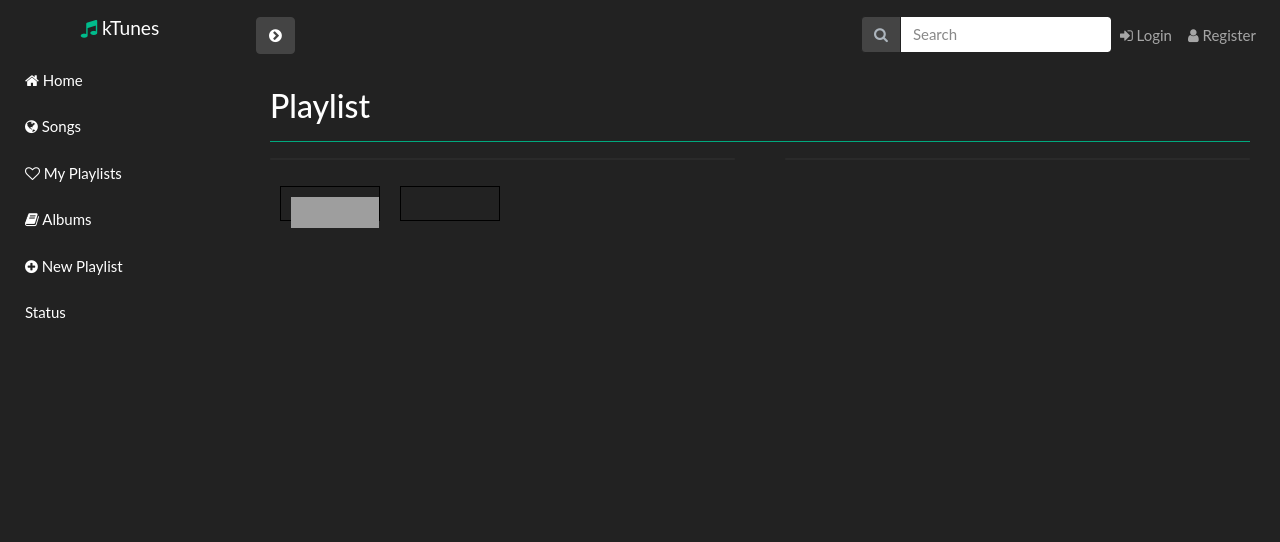
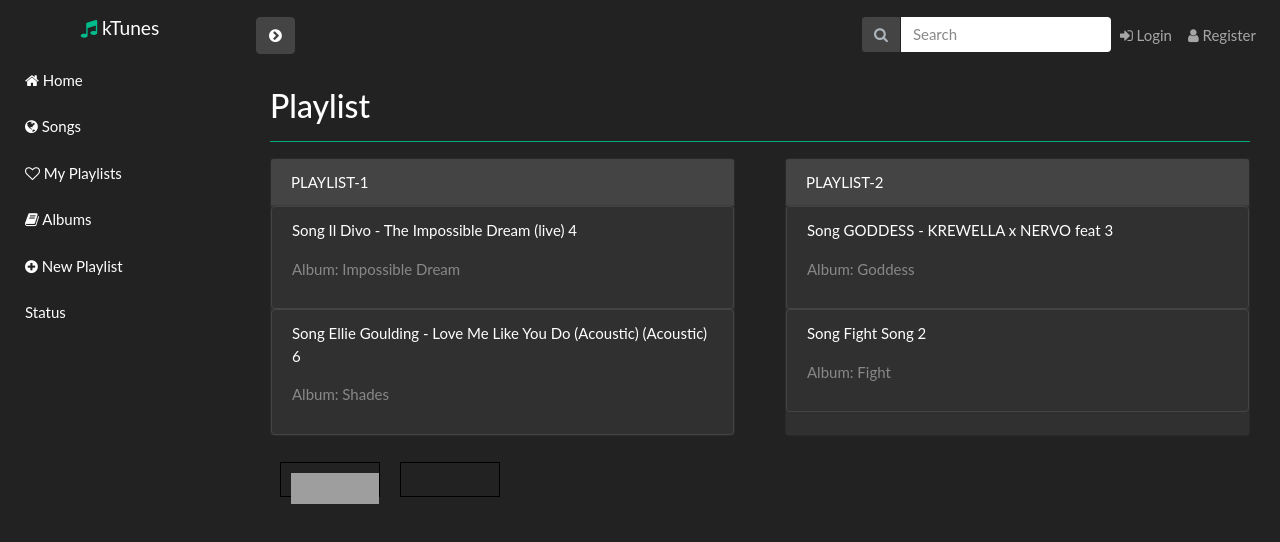
Before and after one commit to Kavshree/ktunes-new, an Angular app: page /playList in a window 1280 px wide. Shown: the top 542 px of the page. Built offline with nearby package versions, Linux system fonts and the light colour scheme; data requests are answered from the project's data file; grey boxes are pictures that could not be loaded.

Commit message:
implemented playlist basic logic

```diff
--- a/db.json
+++ b/db.json
@@ -60,6 +60,11 @@
       "songID": 2,
       "playListName": "Playlist-2",
       "id": 3
+    },
+    {
+      "songID": 6,
+      "playListName": "Playlist-1",
+      "id": 4
     }
   ]
 }
--- a/src/app/PlaylistModule/playList.component.ts
+++ b/src/app/PlaylistModule/playList.component.ts
@@ -1,6 +1,7 @@
-import {Component} from '@angular/core';
+import {Component, ElementRef, Input, ViewChild} from '@angular/core';
 import  { KTuneService } from '../ktune.service';
 import { CardCarouselComponent } from './cardcarousel.component';
+
 
 @Component({
     selector: 'play-list',
@@ -8,10 +9,19 @@ import { CardCarouselComponent } from './cardcarousel.component';
     <div class="col-lg-12">
     <h3> Playlist </h3>
     <hr class="ktunesLine" />
+
     <div class="card-columns card-deck">
-    <div class="card mb-3" style="min-width: 18rem;" *ngFor="let play of playListData">
-
-    </div>
+        <div class="card mb-3" style="min-width: 18rem;" *ngFor="let play of playListData">
+            <div class="card-header">{{play.playListName | uppercase }}</div>
+        <div class="flex-nowrap">
+            <div class="list-group" *ngFor="let p of play.PlayListSongs">
+                <div class="list-group-item">
+                   <p>Song {{p.songname}} {{p.songID}}</p>
+                   <p class="text-muted"> Album: {{ getSongDetailsFromID(p.songID, "album") }} </p>
+                </div>
+            </div>
+        </div>
+        </div>
     </div>
 
 
@@ -45,29 +55,35 @@ import { CardCarouselComponent } from './cardcarousel.component';
         margin: 10px;
         padding: 10px;
         border: 1px solid black;
-    }
+    },
     `]
 })
 
 export class PlayListComponent {
-
-    response; playListData=[];
+    response; playListData=[];allSongs;;
     playListBlueprint={"playListName":"", "PlayListSongs":[]};
     constructor(private _service: KTuneService) {}
     ngOnInit() {
+
+        this._service.getSongs().subscribe(res => {
+            this.allSongs = res;
+        })
+
         this._service.getPlayList().subscribe(res => {
             this.response=res;
             //console.log(res);
 
             for(var i=0;i<this.response.length;i++) {
                 let present = this.isPlaydataContainsPlaylist(this.response[i].playListName);
+                let sName = this.getSongDetailsFromID(this.response[i].songID, "songname");
+                 console.log(sName)
 
                 if(present == -1) {
                  this.playListBlueprint.playListName = this.response[i].playListName;
-                 this.playListBlueprint.PlayListSongs.push({ "songID": [this.response[i].songID]});
+                 this.playListBlueprint.PlayListSongs.push({ "songID": this.response[i].songID, "songname": sName} );
                 this.playListData.push(this.playListBlueprint);
                 } else {
-                    this.playListData[present].PlayListSongs.push({ "songID": [this.response[i].songID]});
+                    this.playListData[present].PlayListSongs.push({ "songID": this.response[i].songID, "songname": sName});
                 }
 
                 this.playListBlueprint={"playListName":"", "PlayListSongs":[]};
@@ -90,6 +106,17 @@ export class PlayListComponent {
         return indexVal;
     }
 
+    getSongDetailsFromID(id, field) {
+        let songFromID;
+        for(var i=0;i<this.allSongs.length; i++) {
+            if(this.allSongs[i].id == id) {
+                songFromID = this.allSongs[i][field]
+            }
+        }
+        return songFromID;
+    }
+
+
 
 
     drop(ev) {
```
